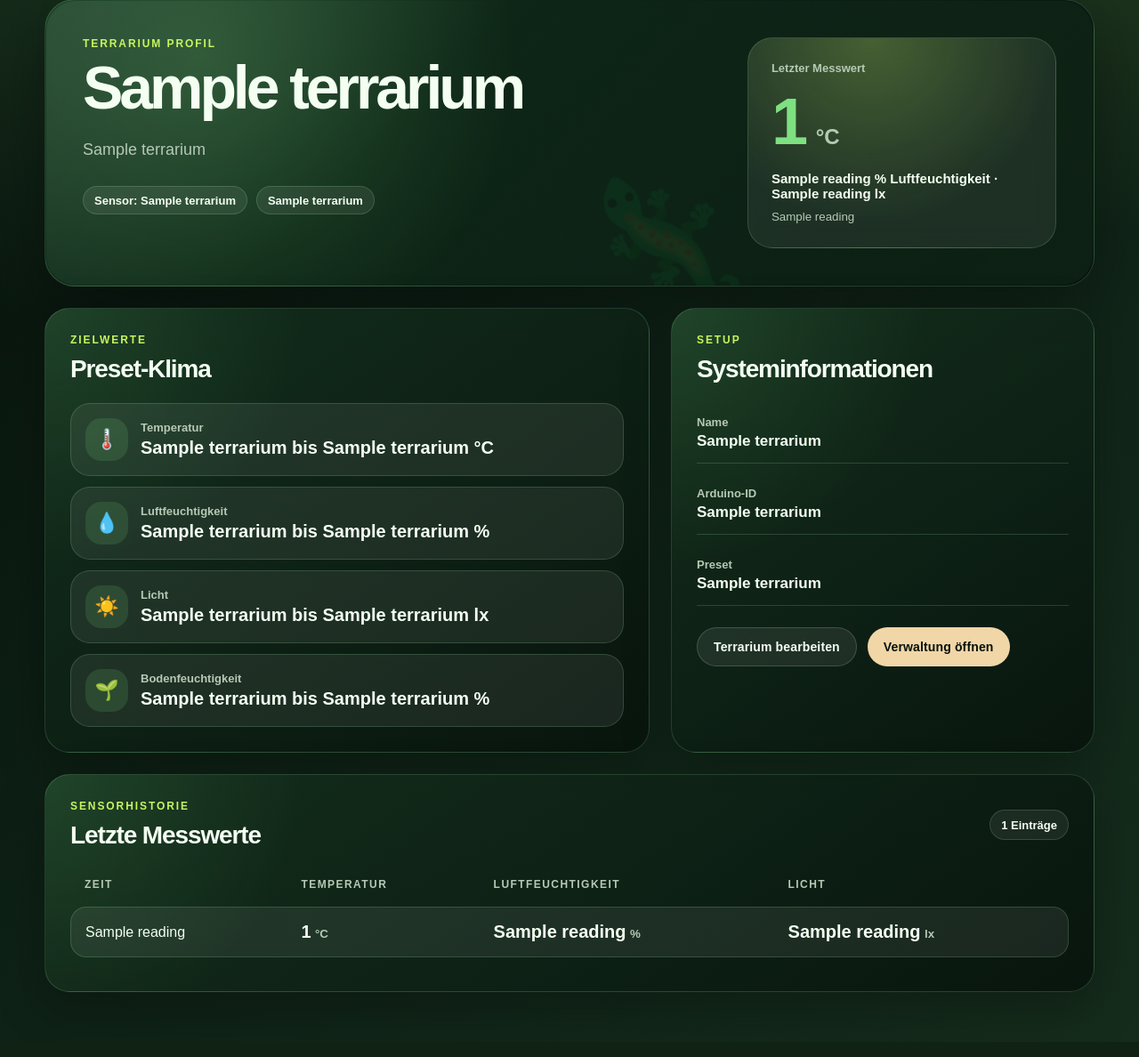
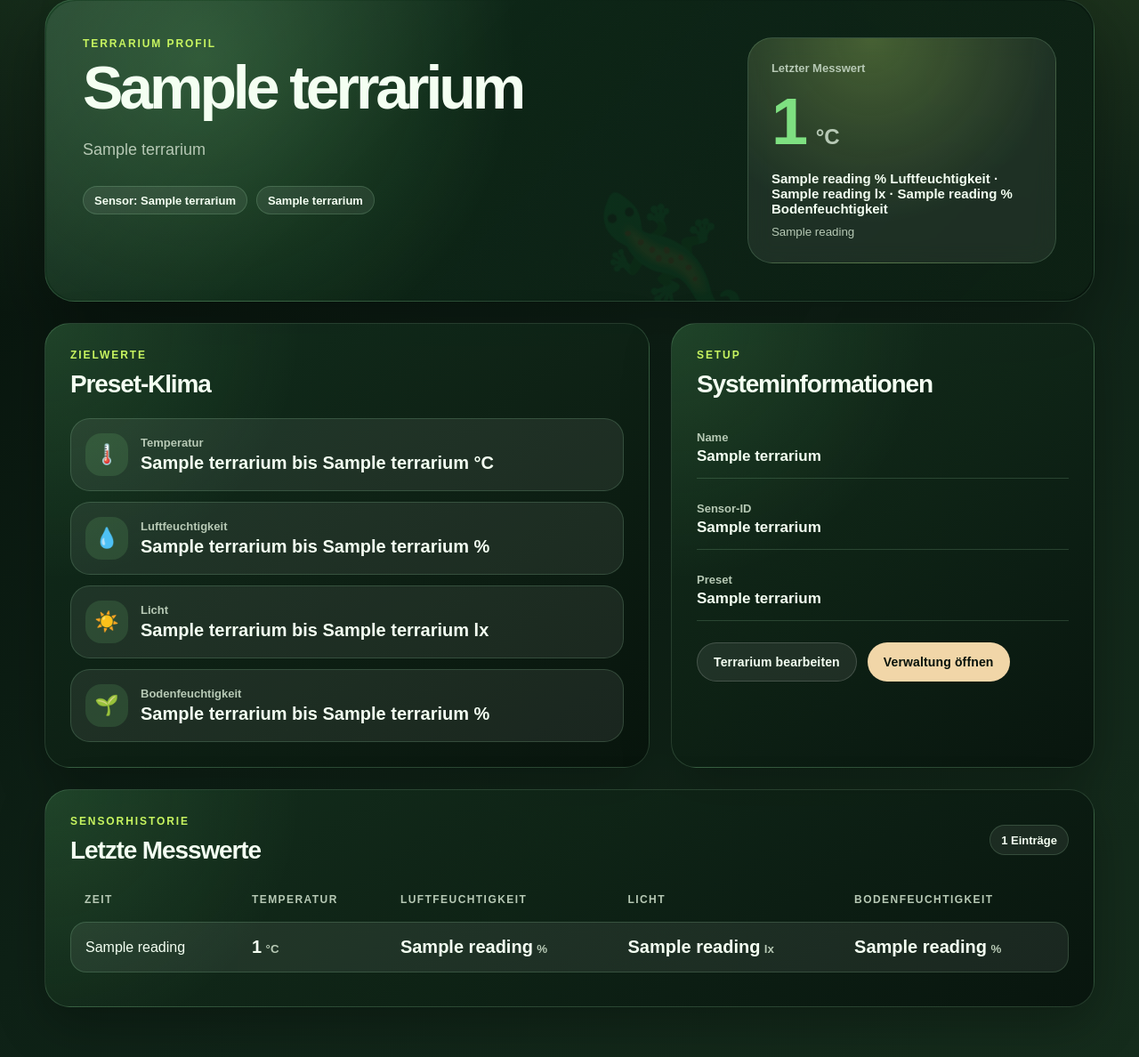
Before and after one commit to Julius2506/IOTBerufsschule, a Flask app: template pi/templates/terrarium_detail.html in a window 1280 px wide. Shown: the part 187-1375 px from the top of the page at 89% size. Before the commit the page ends 1302 px from the top, so only its background shows below. Run offline with Flask 3, Linux system fonts and the light colour scheme; the template is opened without the code that fills it: most values are stand-ins (such as "Sample title", 1, 10 or a date in 2020).

Commit message:
Gui detail

```diff
--- a/pi/templates/terrarium_detail.html
+++ b/pi/templates/terrarium_detail.html
@@ -37,7 +37,7 @@
                         </div>
 
                         <p class="live-subline">
-                            {{ readings[0][1] }} % Luftfeuchtigkeit · {{ readings[0][2] }} lx
+                            {{ readings[0][1] }} % Luftfeuchtigkeit · {{ readings[0][2] }} lx · {{ readings[0][3] }} % Bodenfeuchtigkeit
                         </p>
 
                         <small>{{ readings[0][3] }}</small>
@@ -121,7 +121,7 @@
                         </div>
 
                         <div>
-                            <span>Arduino-ID</span>
+                            <span>Sensor-ID</span>
                             <strong>{{ terrarium[3] }}</strong>
                         </div>
 
@@ -163,6 +163,7 @@
                                     <th>Temperatur</th>
                                     <th>Luftfeuchtigkeit</th>
                                     <th>Licht</th>
+                                    <th>Bodenfeuchtigkeit</th>
                                 </tr>
                             </thead>
                             <tbody>
@@ -181,7 +182,12 @@
                                             <span class="table-value">{{ reading[2] }}</span>
                                             <small>lx</small>
                                         </td>
+                                        <td>
+                                            <span class="table-value">{{ reading[4] }}</span>
+                                            <small>%</small>
+                                        </td>
                                     </tr>
+
                                 {% endfor %}
                             </tbody>
                         </table>
```
